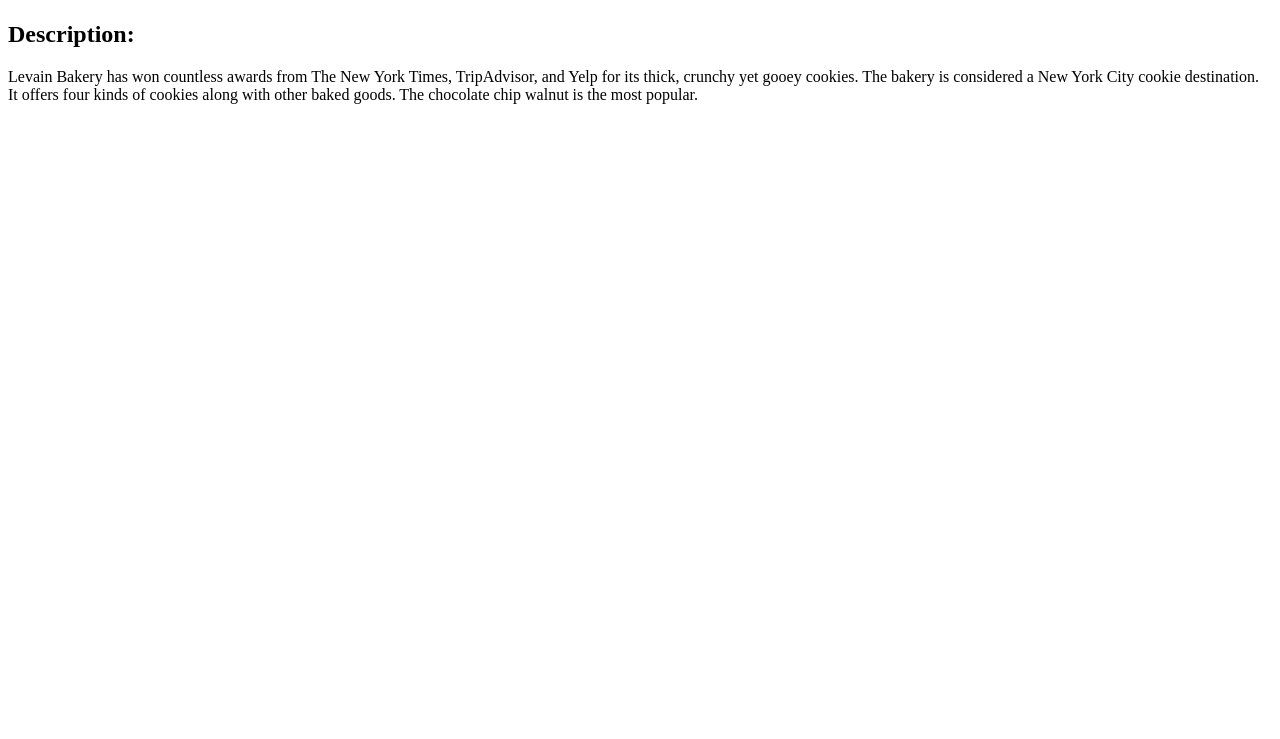
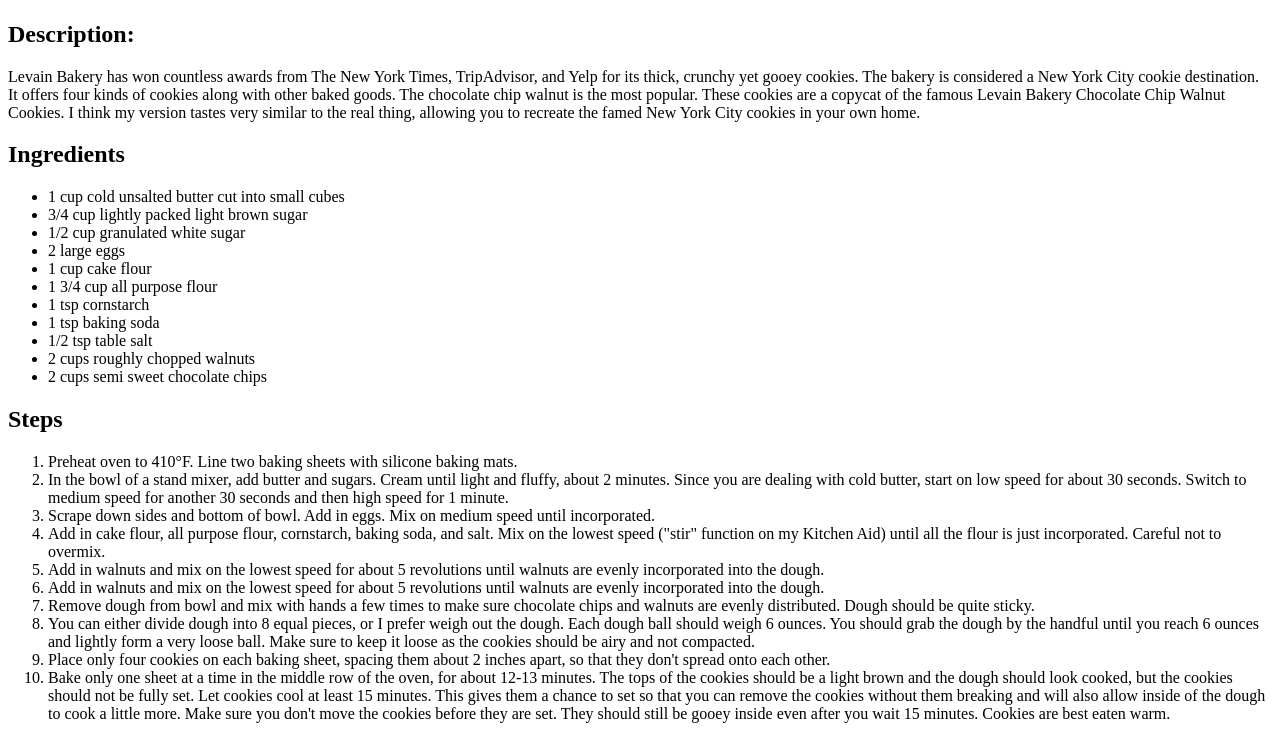
Before and after one commit to Noc662/odin-recipes, a plain HTML site: page recipes/levain-cookies.html in a window 1280 px wide. Shown: the part 420-1159 px from the top of the page. Before the commit the page ends 800 px from the top, so only its background shows below. Drawn offline with Linux system fonts and the light colour scheme.

Commit message:
Completed One

```diff
--- a/recipes/levain-cookies.html
+++ b/recipes/levain-cookies.html
@@ -12,7 +12,42 @@
       TripAdvisor, and Yelp for its thick, crunchy yet gooey cookies. The bakery
       is considered a New York City cookie destination. It offers four kinds of
       cookies along with other baked goods. The chocolate chip walnut is the
-      most popular.
+      most popular. These cookies are a copycat of the famous Levain Bakery
+      Chocolate Chip Walnut Cookies. I think my version tastes very similar to
+      the real thing, allowing you to recreate the famed New York City cookies
+      in your own home.</p>
+      <h2>Ingredients</h2>
+
+      <ul>
+        <li>1 cup cold unsalted butter cut into small cubes</li>
+        <li>3/4 cup lightly packed light brown sugar</li>
+        <li>1/2 cup granulated white sugar</li>
+        <li>2 large eggs</li>
+        <li>1 cup cake flour</li>
+        <li>1 3/4 cup all purpose flour</li>
+        <li>1 tsp cornstarch</li>
+        <li>1 tsp baking soda</li>
+        <li>1/2 tsp table salt</li>
+        <li>2 cups  roughly chopped walnuts</li>
+        <li>2 cups semi sweet chocolate chips</li>
+      </ul>
+
+        <h2>Steps</h2>
+        <ol>
+          <li>Preheat oven to 410°F. Line two baking sheets with silicone baking mats.</li>
+          <li>In the bowl of a stand mixer, add butter and sugars. Cream until light and fluffy, about 2 minutes. Since you are dealing with cold butter, start on low speed for about 30 seconds. Switch to medium speed for another 30 seconds and then high speed for 1 minute.</li>
+          <li>Scrape down sides and bottom of bowl. Add in eggs. Mix on medium speed until incorporated.</li>
+          <li>Add in cake flour, all purpose flour, cornstarch, baking soda, and salt. Mix on the lowest speed ("stir" function on my Kitchen Aid) until all the flour is just incorporated. Careful not to overmix.</li>
+          <li>Add in walnuts and mix on the lowest speed for about 5 revolutions until walnuts are evenly incorporated into the dough.</li>
+          <li>Add in walnuts and mix on the lowest speed for about 5 revolutions until walnuts are evenly incorporated into the dough.</li>
+          <li>Remove dough from bowl and mix with hands a few times to make sure chocolate chips and walnuts are evenly distributed. Dough should be quite sticky.</li>
+          <li>You can either divide dough into 8 equal pieces, or I prefer weigh out the dough. Each dough ball should weigh 6 ounces. You should grab the dough by the handful until you reach 6 ounces and lightly form a very loose ball. Make sure to keep it loose as the cookies should be airy and not compacted.</li>
+          <li>Place only four cookies on each baking sheet, spacing them about 2 inches apart, so that they don't spread onto each other.</li>
+          <li>Bake only one sheet at a time in the middle row of the oven, for about 12-13 minutes. The tops of the cookies should be a light brown and the dough should look cooked, but the cookies should not be fully set. Let cookies cool at least 15 minutes. This gives them a chance to set so that you can remove the cookies without them breaking and will also allow inside of the dough to cook a little more. Make sure you don't move the cookies before they are set. They should still be gooey inside even after you wait 15 minutes. Cookies are best eaten warm.</li>
+        </ol>
+
+
+
     </p>
   </body>
 </html>
```
